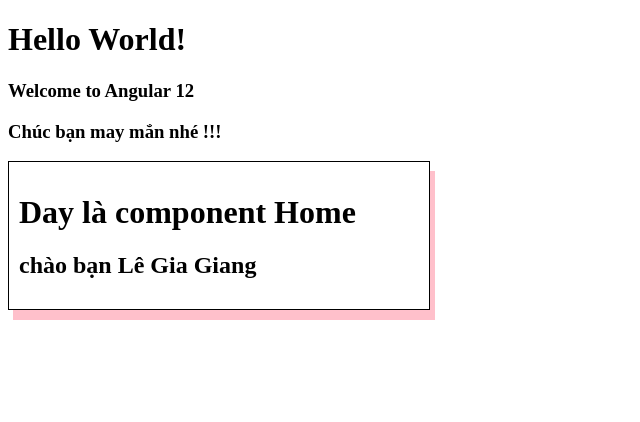
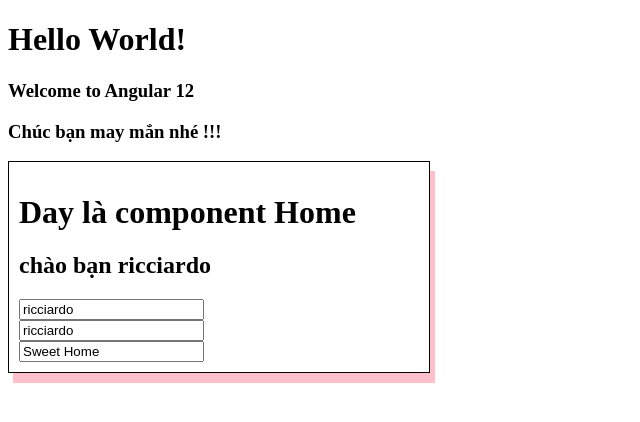
Before and after one commit to giagiang/Angular12, an Angular app: page / in a window 1280 px wide. Shown: the top 422 px of the page, without its empty margins (0-640 px from the left). Built offline with nearby package versions, Linux system fonts and the light colour scheme.

Commit message:
Data Baiding Properties

```diff
--- a/src/app/home/home.component.html
+++ b/src/app/home/home.component.html
@@ -1,4 +1,9 @@
 <div class="test" >
     <h1>Day là component Home </h1>
     <h2> chào bạn {{name}} </h2>
+    <input value="{{name}}"/>
+    <br>
+    <input [value]= "name" title="ở đây là tên chủ nhà {{ name }}"/>
+    <br>
+    <input [value] = "home" [title]="'đây là tên ngôi nhà ' +  home "/>
 </div>
--- a/src/app/home/home.component.ts
+++ b/src/app/home/home.component.ts
@@ -7,7 +7,9 @@ import { Component, OnInit } from '@angular/core';
 })
 export class HomeComponent implements OnInit {
 
-  public name = 'Lê Gia Giang';
+  public name = 'ricciardo';
+
+  public home = 'Sweet Home'
 
   constructor() { }
 
```
